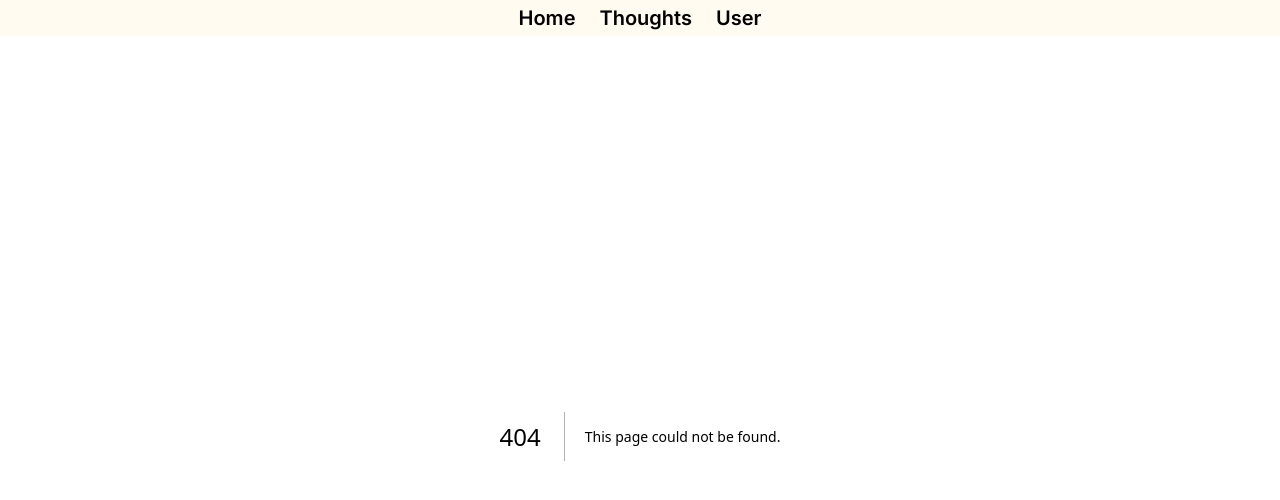
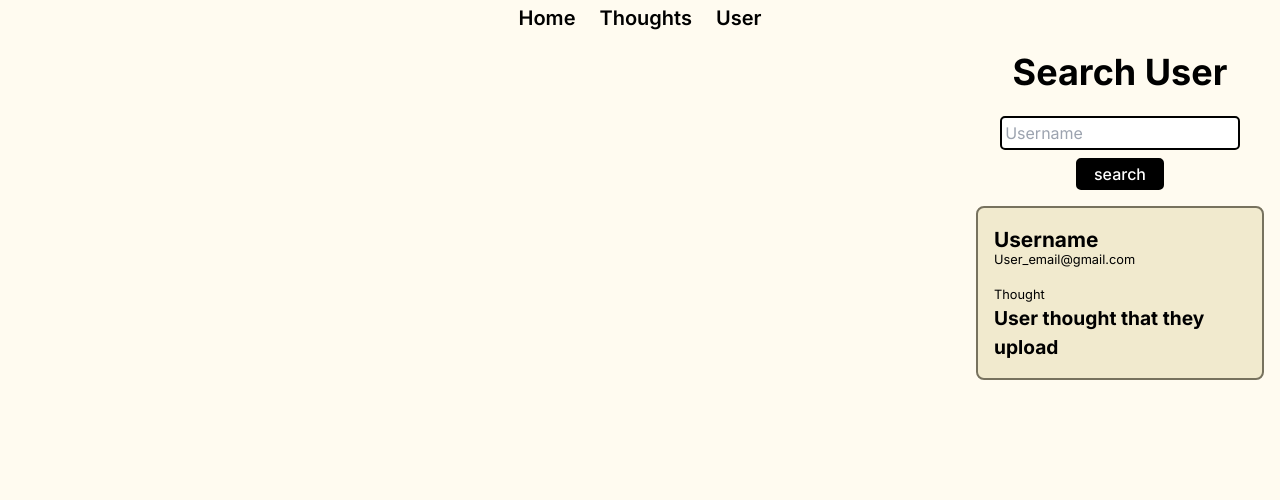
Before and after one commit to MAHARSHI025/fullnext, a Next.js app: page /profile in a window 1280 px wide. Before the commit this address had no page. Shown: the top 500 px of the page. Built offline with nearby package versions, Linux system fonts and the light colour scheme.

Commit message:
user search

```diff
--- /dev/null
+++ b/src/app/api/users/profile/route.js
@@ -0,0 +1,36 @@
+import { connect } from "@/dbconfig/dbconfig";
+import User from "@/models/usermodel";
+import { NextRequest, NextResponse } from "next/server";
+import bcryptjs from 'bcryptjs'
+import jwt from 'jsonwebtoken'
+
+connect()
+
+export async function POST(NextRequest) {
+    try {
+        const reqbody = await NextRequest.json()
+        const { username } = reqbody
+
+        const user = await User.findOne({ username }).select("-password ")
+        // console.log(user);
+
+        if (!user) {
+            return NextResponse.json({
+                error: "user not found",
+                Status: 400,
+            })
+        }
+
+        return NextResponse.json({
+            user,
+            message: "User found",
+            Status: 200,
+        })
+
+    } catch (error) {
+        return NextResponse.json({
+            error: error.message,
+            Status: 400
+        })
+    }
+}
--- a/src/app/components/Dropdown.js
+++ b/src/app/components/Dropdown.js
@@ -16,7 +16,7 @@ function Dropdown() {
     const response = await axios.get("/api/users/logout")
     console.log(response);
     console.log("hello");
-
+    setIsOpen(!isOpen);
   }
 
   return (
@@ -25,7 +25,7 @@ function Dropdown() {
         <div className="relative">
           <button
             onClick={toggleDropdown}
-            className="inline-flex justify-center downer font-semibold text-xl   focus:outline-none focus:ring-2 focus:ring-indigo-500 focus:ring-offset-2 focus:ring-offset-gray-100"
+            className="inline-flex justify-center downer font-semibold text-xl   focus:outline-none focus:ring-2 focus:ring-orange-400 focus:ring-offset-2 focus:ring-offset-gray-100"
             id="options-menu"
             aria-haspopup="true"
             aria-expanded="true"
@@ -34,13 +34,13 @@ function Dropdown() {
           </button>
 
           {isOpen && (
-            <div className="origin-top-right absolute right-0 mt-2 w-56 rounded-md shadow-lg bg-white ring-1 ring-black ring-opacity-5 focus:outline-none" role="menu" aria-orientation="vertical" aria-labelledby="options-menu">
-              <div className="" role="none">
-                <Link href="/" className="block px-4 py-2 text-sm  hover:bg-neutral-300 " role="menuitem">Profile</Link>
+            <div className="origin-top-right absolute right-0 mt-2 w-56 rounded-md shadow-lg bg-white ring-1 ring-black ring-opacity-5 " role="menu" aria-orientation="vertical" aria-labelledby="options-menu">
+              <div className="closer" role="none">
+                <Link onClick={toggleDropdown} href="/profile" className="block px-4 py-2 text-sm  hover:bg-neutral-300 " role="menuitem">Profile</Link>
                 <hr className=' w-full'/>
-                <Link href="/signup" className="block px-4 py-2 text-sm  hover:bg-neutral-300 " role="menuitem">Signup</Link>
-                <Link href="/login" className="block px-4 py-2 text-sm  hover:bg-neutral-300 " role="menuitem">Login</Link>
-                <h1 onClick={onlogout} className="block px-4 py-2 text-sm  hover:bg-neutral-300 " role="menuitem">logout</h1>
+                <Link onClick={toggleDropdown} href="/signup" className="block px-4 py-2 text-sm  hover:bg-neutral-300 " role="menuitem">Signup</Link>
+                <Link onClick={toggleDropdown} href="/login" className="block px-4 py-2 text-sm  hover:bg-neutral-300 " role="menuitem">Login</Link>
+                <Link onClick={onlogout} href="/" className="block px-4 py-2 text-sm  hover:bg-neutral-300 " role="menuitem">Logout</Link>
               </div>
             </div>
           )}
--- /dev/null
+++ b/src/app/components/Search.js
@@ -0,0 +1,73 @@
+
+import React from 'react'
+import { useState } from 'react'
+import axios from 'axios'
+import toast, { Toaster } from 'react-hot-toast';
+
+
+function Search() {
+
+    const [user, setuser] = useState({
+        username: "",
+    })
+    const [userdata, setuserdata] = useState({
+        username: "Username",
+        email: "User_email@gmail.com",
+        thought: "User thought that they upload",
+    })
+
+    const searcher = async () => {
+
+        let responce = await axios.post("/api/users/profile", user)
+        let main = responce.data.user
+        console.log(responce);
+        setuserdata(main)
+
+        if (responce.data.error === "user not found") {
+            toast.error("User not found.\n\nPlease enter a valid username.",
+            )
+            setuserdata({
+                username: "Username",
+                email: "User_email@gmail.com",
+                thought: "User thought that they upload",
+            })
+        }
+        else {
+            toast.success("User found successfully")
+        }
+    }
+
+
+    return (
+        <>
+            <Toaster></Toaster>
+            <div className=' flex flex-col justify-center items-center '>
+                <div className=' formal flex-row'>
+                    <h1 className=' font-bold text-4xl my-4'>Search User</h1>
+                    <input type="text"
+                        value={user.username}
+                        onChange={(e) => setuser({ ...user, username: e.target.value })}
+                        placeholder='Username'
+                        required
+                    />
+                    <button onClick={searcher}>search</button>
+                </div>
+
+                <div className="card flex gap-4 justify-center p-4 flex-wrap max-w-80">
+                    <div className="temp flex flex-col p-4 rounded-lg gap-4" id='carder' >
+                        <div className='upper'>
+                            <h1>{userdata?.username}</h1>
+                            <h2>{userdata?.email}</h2>
+                        </div>
+                        <div>
+                            <h2>Thought</h2>
+                            <h1 className='texter'>{userdata?.thought}</h1>
+                        </div>
+                    </div>
+                </div>
+            </div>
+        </>
+    )
+}
+
+export default Search
--- a/src/app/globals.css
+++ b/src/app/globals.css
@@ -74,7 +74,8 @@ body {
 
 .main {
   background-color: #e4daaf;
-  background-image: linear-gradient(180deg, #ebd28d, #423e2d);
+  background-image: linear-gradient(180deg, #a59463, #423e2d);
+  color: white;
 }
 
 .btn button {
@@ -195,6 +196,7 @@ hr {
   background-image: linear-gradient(180deg, black, #70653c);
 }
 
+
 @media screen and (max-width:1200px) {
   .info2 {
     flex-wrap: wrap;
--- a/src/app/layout.js
+++ b/src/app/layout.js
@@ -13,7 +13,7 @@ export default function RootLayout({ children }) {
   return (
     <html lang="en">
 
-      <body className={inter.className}>
+      <body className={inter.className} >
 
         <link rel="stylesheet" href="https://unpkg.com/aos@next/dist/aos.css" />
         <script src="https://unpkg.com/aos@next/dist/aos.js"></script>
--- /dev/null
+++ b/src/app/profile/page.js
@@ -0,0 +1,13 @@
+"use client"
+import React from 'react'
+import Search from '../components/Search'
+
+function Page() {
+  return (
+    <div className=' flex flex-col justify-end items-end'>
+        <Search ></Search>
+    </div>
+  )
+}
+
+export default Page
--- a/src/app/thoughts/page.js
+++ b/src/app/thoughts/page.js
@@ -38,10 +38,6 @@ function Thoughts() {
   return (
     <div>
       <Toaster />
-      <div className="options flex justify-end items-center gap-2 mx-4">
-        <input type="text" className='searcher' placeholder='Search user' />
-        <button>=</button>
-      </div>
       <div className="card flex gap-4 justify-center p-4 flex-wrap">
         {apiData?.map(item => (
           <div className="temp flex flex-col p-4 rounded-lg gap-4" id='carder' key={item._id}>
--- a/src/helper/mailer.js
+++ b/src/helper/mailer.js
@@ -40,7 +40,7 @@ export const sendEmail = async ({ email, emailType, userId }) => {
         });
 
         const mailResponse = await transport.sendMail({
-            from: 'Mjcompany.gmail.com', // sender address
+            from: 'Mjcompany@gmail.com', // sender address
             to: email, // recipient email address
             subject: emailType === 'VERIFY' ? "Verify your email" : "Reset your password", // Subject line
             text: "Verify email", // plain text body
```
